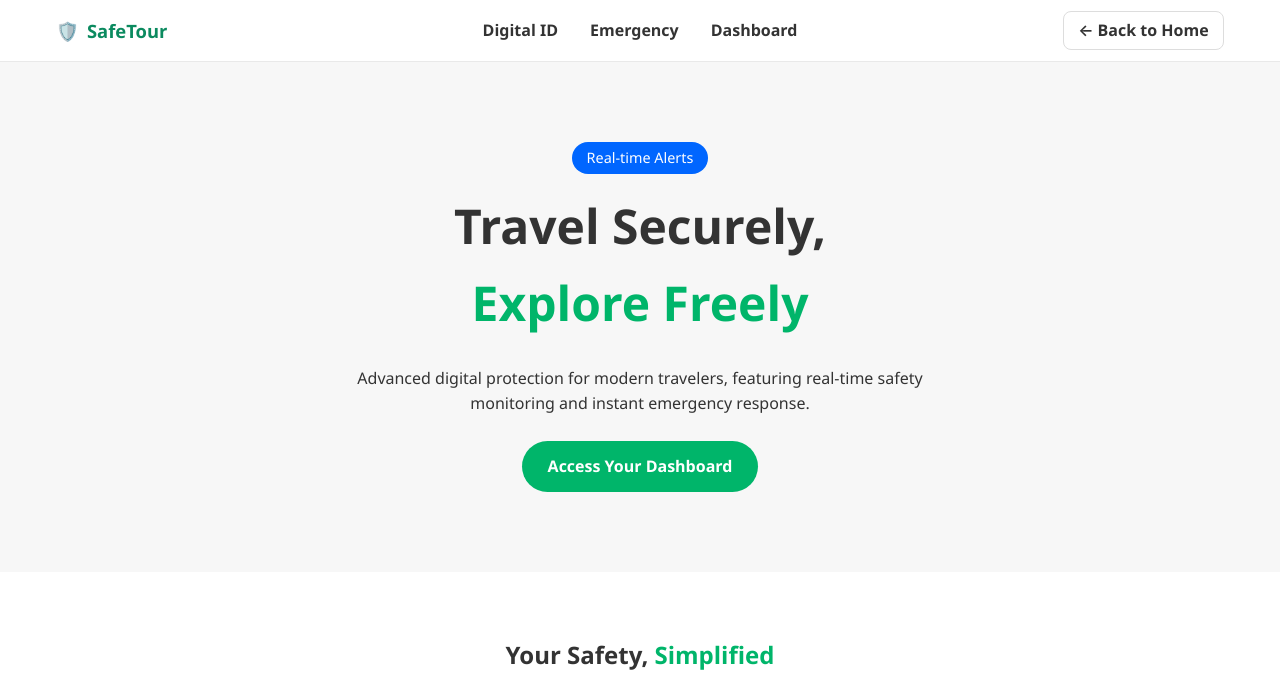
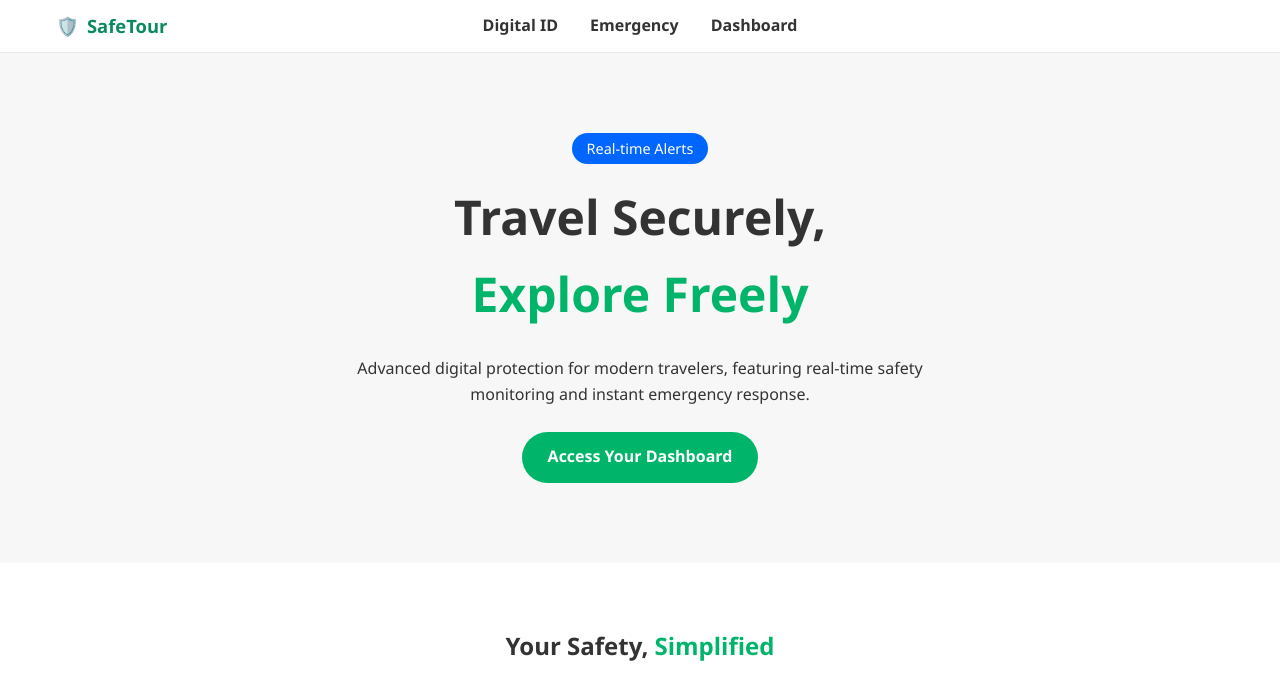
Before and after one commit to ChSrihitha/SIH-prototype, a plain HTML site: page index.html in a window 1280 px wide. Shown: the top 694 px of the page. Drawn offline with Linux system fonts and the light colour scheme; a script that the page names is missing.

Commit message:
Update index.html

```diff
--- a/index.html
+++ b/index.html
@@ -20,7 +20,7 @@
       <a href="dashboard.html">Dashboard</a>
     </nav>
 
-    <a href="index.html" class="btn-back" id="btn-back">← Back to Home</a>
+
 
     <!-- mobile toggle (visible only on small screens) -->
     <button class="menu-toggle" id="menu-toggle" aria-label="Toggle navigation">☰</button>
```
